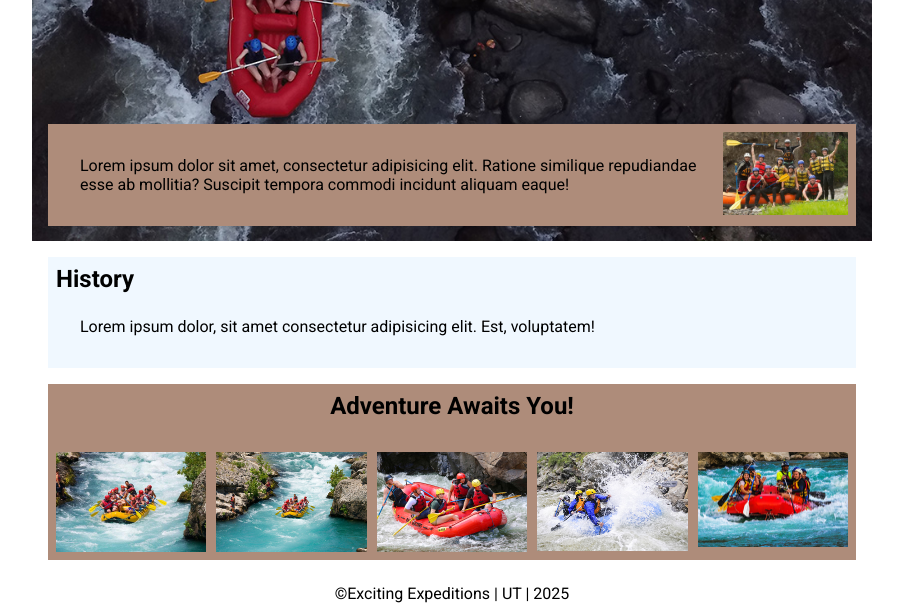
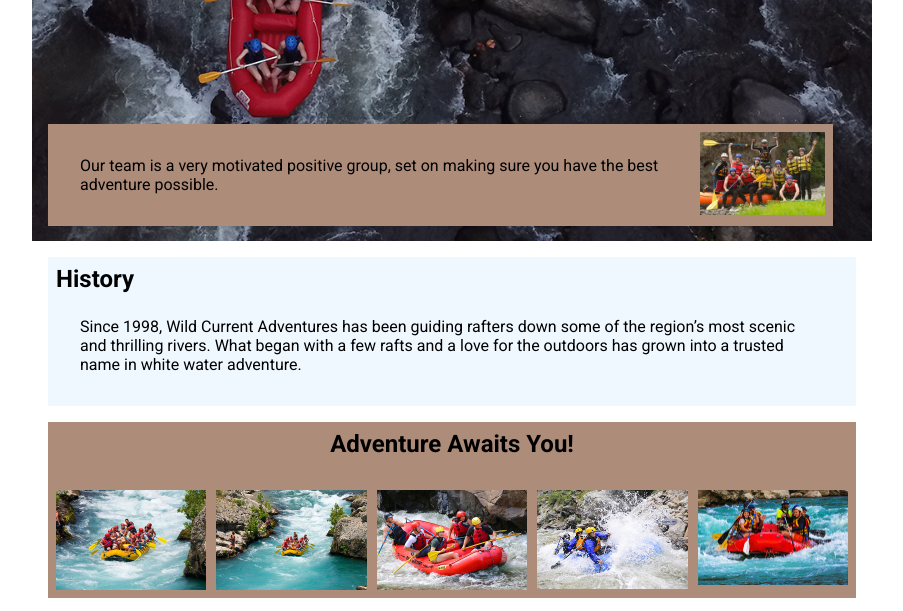
Before and after one commit to ScreamingPankake/wdd130, a plain HTML site: page wwr/about.html in a window 1280 px wide. Shown: the part 404-1015 px from the top of the page, without its empty margins (188-1091 px from the left). Drawn offline with Linux system fonts and the light colour scheme.

Commit message:
Page Evaluation Tool: W04  Project About Page

```diff
--- a/wwr/about.html
+++ b/wwr/about.html
@@ -4,12 +4,14 @@
 <head>
     <meta charset="UTF-8">
     <meta name="viewport" content="width=device-width, initial-scale=1.0">
+    <meta name="Description" content="A page describing the company">
+    <meta name="Autor" content="Nathan Atwood">
     <link rel="preconnect" href="https://fonts.googleapis.com">
     <link rel="preconnect" href="https://fonts.gstatic.com" crossorigin>
     <link href="https://fonts.googleapis.com/css2?family=Roboto:ital,wght@0,100..900;1,100..900&display=swap"
         rel="stylesheet">
     <link rel="stylesheet" href="styles/rafting.css">
-    <title>about us</title>
+    <title>Exciting Expeditions About Us</title>
 </head>
 
 <body>
@@ -28,22 +30,31 @@
             <img src="./images/rafting-photo4.jpg" alt="Rafting Background photo.">
             <article>
                 <img src="./images/team1.jpg" alt="A photo of our team.">
-                <p>Lorem ipsum dolor sit amet, consectetur adipisicing elit. Ratione similique repudiandae esse ab
-                    mollitia? Suscipit tempora commodi incidunt aliquam eaque!</p>
+                <p>Our team is a very motivated positive group, set on making sure you have the best adventure possible.</p>
             </article>
             <section class="history">
                 <h2>History</h2>
-                <p>Lorem ipsum dolor, sit amet consectetur adipisicing elit. Est, voluptatem!</p>
+                <p>Since 1998, Wild Current Adventures has been guiding rafters down some of the region’s most scenic and thrilling rivers. What began with a few rafts and a love for the outdoors has grown into a trusted name in white water adventure.</p>
             </section>
             <section class="photos">
                 <h2 class="adventure">
                     Adventure Awaits You!
                 </h2>
-                <img src="./images/rafting-photo7.jpg" alt="People rafting">
-                <img src="./images/rafting-photo6.jpg" alt="People rafting">
-                <img src="./images/rafting-photo8.jpg" alt="People rafting">
+                <figure>
+                    <img src="./images/rafting-photo7.jpg" alt="People rafting">
+                </figure>
+                <figure>
+                    <img src="./images/rafting-photo6.jpg" alt="People rafting">
+                </figure>
+                <figure>
+                    <img src="./images/rafting-photo8.jpg" alt="People rafting">
+                </figure>
+                <figure>
                 <img src="./images/rafting-photo9.jpg" alt="People rafting">
+                </figure>
+                <figure>
                 <img src="./images/rafting-photo10.jpg" alt="People rafting">
+                </figure>
             </section>
         </div>
     </main>
```
